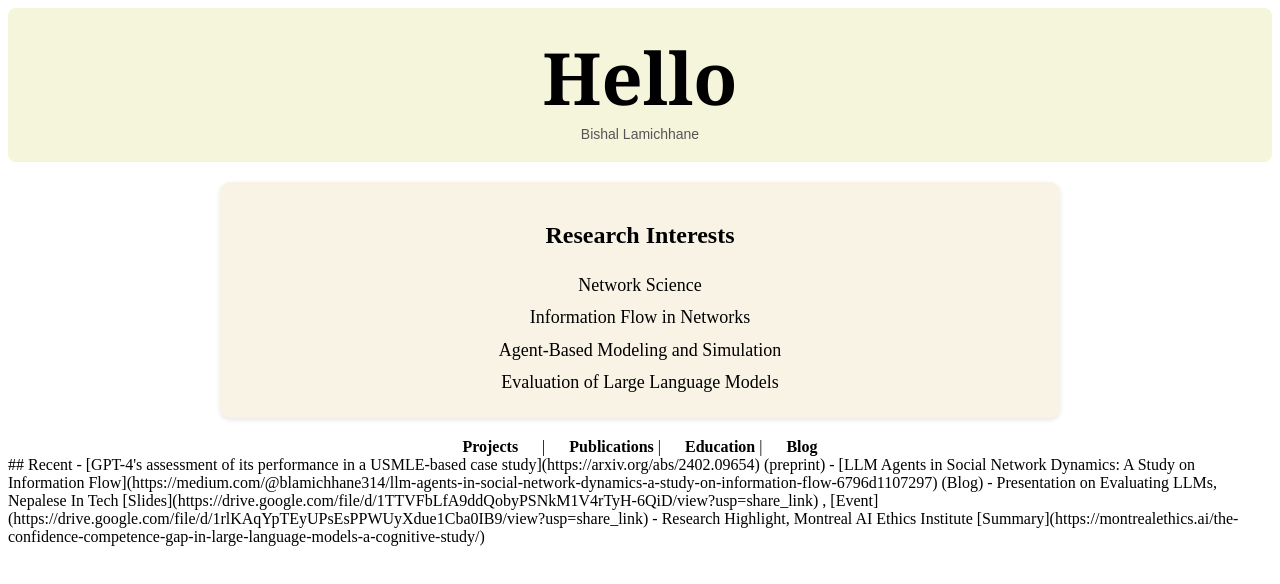
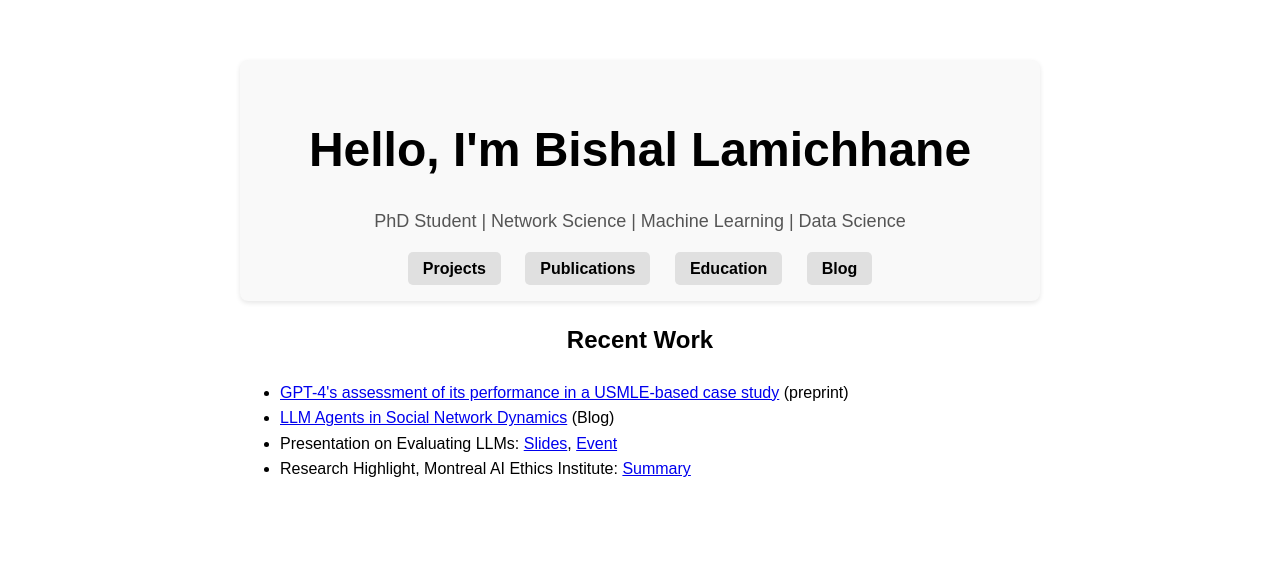
Before and after one commit to blamichhane314/blamichhane314.github.io, a plain HTML site: page index.html in a window 1280 px wide. Drawn offline with Linux system fonts and the light colour scheme.

Commit message:
Update index.html

```diff
--- a/index.html
+++ b/index.html
@@ -1,39 +1,71 @@
-<div style="background-color: beige; padding: 20px; text-align: center; border-radius: 8px;">
-  <h1 style="font-size: 72px; font-family: 'Georgia', serif; font-weight: bold; margin: 0; color: black;">
-    Hello
-  </h1>
-  <p style="font-family: 'Arial', sans-serif; font-size: 14px; margin: 0; color: #555;">Bishal Lamichhane</p>
-</div>
+<!DOCTYPE html>
+<html lang="en">
+<head>
+    <meta charset="UTF-8">
+    <meta name="viewport" content="width=device-width, initial-scale=1.0">
+    <title>Bishal Lamichhane</title>
+    <style>
+        body {
+            font-family: Arial, sans-serif;
+            line-height: 1.6;
+            max-width: 800px;
+            margin: 40px auto;
+            padding: 20px;
+            text-align: center;
+        }
+        h1 {
+            font-size: 48px;
+            margin-bottom: 10px;
+            font-weight: bold;
+        }
+        p {
+            font-size: 18px;
+            color: #555;
+        }
+        .container {
+            padding: 20px;
+            border-radius: 8px;
+            background-color: #f9f9f9;
+            box-shadow: 0px 2px 5px rgba(0, 0, 0, 0.1);
+        }
+        .nav-links {
+            margin-top: 20px;
+        }
+        .nav-links a {
+            margin: 10px;
+            font-weight: bold;
+            text-decoration: none;
+            color: black;
+            padding: 8px 15px;
+            border-radius: 5px;
+            background-color: #e0e0e0;
+        }
+        .nav-links a:hover {
+            background-color: #d0d0d0;
+        }
+    </style>
+</head>
+<body>
 
+    <div class="container">
+        <h1>Hello, I'm Bishal Lamichhane</h1>
+        <p>PhD Student | Network Science | Machine Learning | Data Science</p>
 
-<div style="background-color: #f9f3e6; padding: 20px; border-radius: 10px; box-shadow: 0 2px 5px rgba(0, 0, 0, 0.1); margin: 20px auto; max-width: 800px; text-align: center;">
-  <h2 style="font-family: 'Times New Roman', serif; font-size: 24px; font-weight: bold; color: black; margin-bottom: 20px;">Research Interests</h2>
-  <p style="font-family: 'Times New Roman', serif; font-size: 18px; color: black; line-height: 1.8; margin: 0;">
-    Network Science<br>
-    Information Flow in Networks<br>
-    Agent-Based Modeling and Simulation<br>
-    Evaluation of Large Language Models
-  </p>
-</div>
+        <div class="nav-links">
+            <a href="Projects.html">Projects</a>
+            <a href="Publications.html">Publications</a>
+            <a href="Education.html">Education</a>
+            <a href="Blogs.html">Blog</a>
+        </div>
+    </div>
 
+    <h2>Recent Work</h2>
+    <ul style="text-align: left;">
+        <li><a href="https://arxiv.org/abs/2402.09654">GPT-4's assessment of its performance in a USMLE-based case study</a> (preprint)</li>
+        <li><a href="https://medium.com/@blamichhane314/llm-agents-in-social-network-dynamics-a-study-on-information-flow-6796d1107297">LLM Agents in Social Network Dynamics</a> (Blog)</li>
+        <li>Presentation on Evaluating LLMs: <a href="https://drive.google.com/file/d/1TTVFbLfA9ddQobyPSNkM1V4rTyH-6QiD/view?usp=share_link">Slides</a>, <a href="https://drive.google.com/file/d/1rlKAqYpTEyUPsEsPPWUyXdue1Cba0IB9/view?usp=share_link">Event</a></li>
+        <li>Research Highlight, Montreal AI Ethics Institute: <a href="https://montrealethics.ai/the-confidence-competence-gap-in-large-language-models-a-cognitive-study/">Summary</a></li>
+    </ul>
 
-
-
-
-
-<div style="text-align: center; margin-top: 20px;">
-  <strong><a href="https://blamichhane314.github.io/Projects.html" style="margin-right: 20px; text-decoration: none; color: black;">Projects</a></strong>
-  |
-  <strong><a href="Publications.md" style="margin-left: 20px; text-decoration: none; color: black;">Publications</a></strong>
-  |
-  <strong><a href="Education.md" style="margin-left: 20px; text-decoration: none; color: black;">Education</a></strong>
-  |
-  <strong><a href="Blogs.md" style="margin-left: 20px; text-decoration: none; color: black;">Blog</a></strong>
-</div>
-
-## Recent
-
-- [GPT-4's assessment of its performance in a USMLE-based case study](https://arxiv.org/abs/2402.09654) (preprint)
-- [LLM Agents in Social Network Dynamics: A Study on Information Flow](https://medium.com/@blamichhane314/llm-agents-in-social-network-dynamics-a-study-on-information-flow-6796d1107297) (Blog)
-- Presentation on Evaluating LLMs, Nepalese In Tech  [Slides](https://drive.google.com/file/d/1TTVFbLfA9ddQobyPSNkM1V4rTyH-6QiD/view?usp=share_link) , [Event](https://drive.google.com/file/d/1rlKAqYpTEyUPsEsPPWUyXdue1Cba0IB9/view?usp=share_link)
-- Research Highlight, Montreal AI Ethics Institute  [Summary](https://montrealethics.ai/the-confidence-competence-gap-in-large-language-models-a-cognitive-study/)
+</body>
+</html>
```
